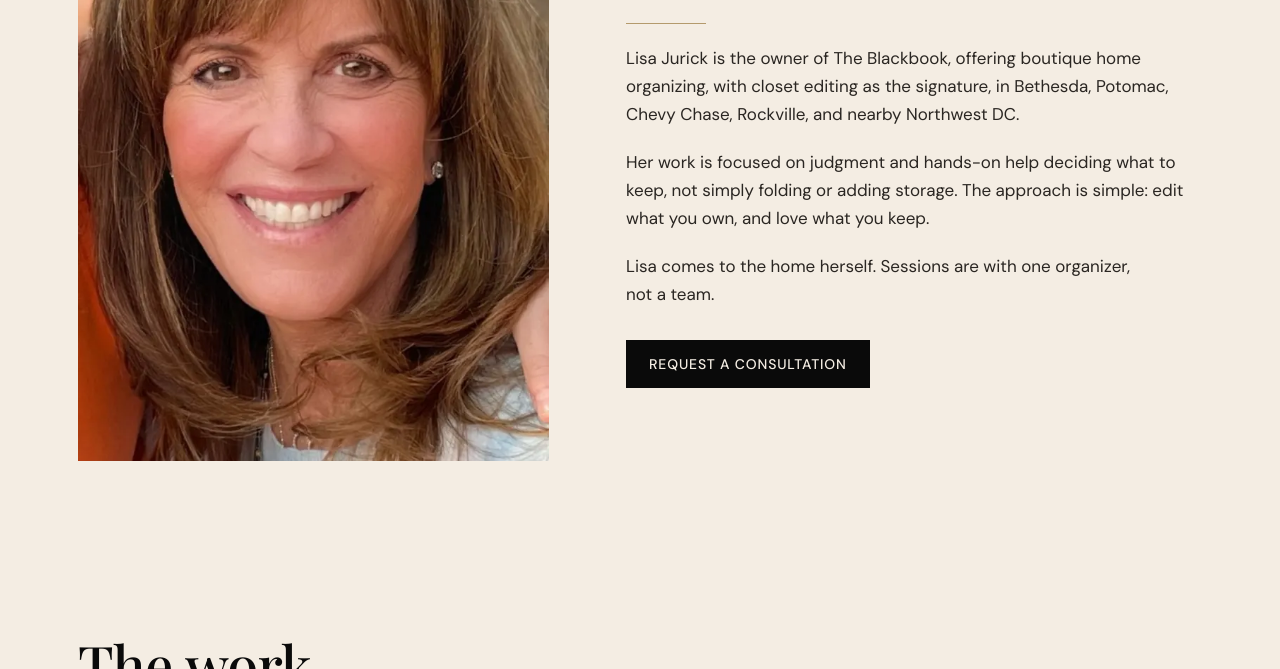
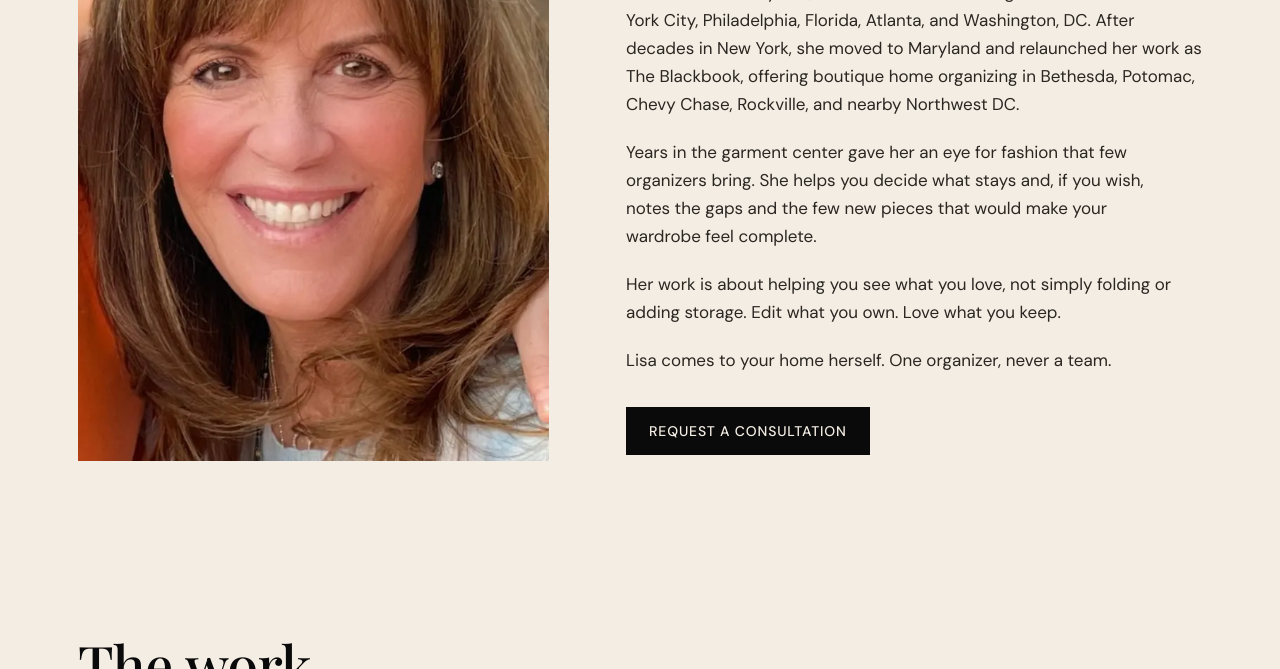
Before and after one commit to alixjurick-rgb/theblackbookllc, a plain HTML site: page about.html in a window 1280 px wide. Shown: the part 431-1100 px from the top of the page. Drawn offline with Linux system fonts and the light colour scheme.

Commit message:
Rewrite Lisa's About bio (#19)
* Rewrite Lisa's About bio.

Co-authored-by: alixjurick-rgb <alixjurick-rgb@users.noreply.github.com>

* Revise the wardrobe sentence in Lisa's bio.

Co-authored-by: alixjurick-rgb <alixjurick-rgb@users.noreply.github.com>

* Describe the edit as helping you see what you love.

Co-authored-by: alixjurick-rgb <alixjurick-rgb@users.noreply.github.com>

---------

Co-authored-by: Cursor Agent <cursoragent@cursor.com>
Co-authored-by: alixjurick-rgb <alixjurick-rgb@users.noreply.github.com>

```diff
--- a/about.html
+++ b/about.html
@@ -4,17 +4,17 @@
 <meta charset="utf-8">
 <meta name="viewport" content="width=device-width, initial-scale=1">
 <title>About Lisa Jurick | The Blackbook</title>
-<meta name="description" content="Lisa Jurick comes to your home for boutique home organizing, with closet editing as the signature, in Bethesda, Potomac, Chevy Chase, Rockville, and nearby Northwest DC.">
+<meta name="description" content="Lisa Jurick has edited high-end homes for more than 20 years. Now in Maryland, The Blackbook offers boutique home organizing in Bethesda, Potomac, Chevy Chase, Rockville, and NW DC.">
 <meta name="theme-color" content="#0A0A0A">
 <link rel="canonical" href="https://theblackbookllc.com/about">
 <meta property="og:type" content="website">
 <meta property="og:url" content="https://theblackbookllc.com/about">
 <meta property="og:title" content="About Lisa Jurick | The Blackbook">
-<meta property="og:description" content="Lisa Jurick comes to your home for boutique home organizing, with closet editing as the signature, in Bethesda, Potomac, Chevy Chase, Rockville, and nearby Northwest DC.">
+<meta property="og:description" content="Lisa Jurick has edited high-end homes for more than 20 years. Now in Maryland, The Blackbook offers boutique home organizing in Bethesda, Potomac, Chevy Chase, Rockville, and NW DC.">
 <meta property="og:image" content="https://theblackbookllc.com/assets/og-share.jpg">
 <meta name="twitter:card" content="summary_large_image">
 <meta name="twitter:title" content="About Lisa Jurick | The Blackbook">
-<meta name="twitter:description" content="Lisa Jurick comes to your home for boutique home organizing, with closet editing as the signature, in Bethesda, Potomac, Chevy Chase, Rockville, and nearby Northwest DC.">
+<meta name="twitter:description" content="Lisa Jurick has edited high-end homes for more than 20 years. Now in Maryland, The Blackbook offers boutique home organizing in Bethesda, Potomac, Chevy Chase, Rockville, and NW DC.">
 <meta name="twitter:image" content="https://theblackbookllc.com/assets/og-share.jpg">
 <link rel="icon" href="/favicon.ico" sizes="any">
 <link rel="icon" type="image/png" sizes="32x32" href="/favicon-32.png">
@@ -54,9 +54,10 @@
         <h1>Lisa&nbsp;Jurick</h1>
         <p class="role">Owner, The&nbsp;Blackbook</p>
         <span class="rule" aria-hidden="true"></span>
-        <p>Lisa Jurick is the owner of The Blackbook, offering boutique home organizing, with closet editing as the signature, in Bethesda, Potomac, Chevy Chase, Rockville, and nearby Northwest&nbsp;DC.</p>
-        <p>Her work is focused on judgment and hands-on help deciding what to keep, not simply folding or adding storage. The approach is simple: edit what you own, and love what you&nbsp;keep.</p>
-        <p>Lisa comes to the home herself. Sessions are with one organizer, not a&nbsp;team.</p>
+        <p>For more than 20 years, Lisa Jurick has edited high-end homes in New York City, Philadelphia, Florida, Atlanta, and Washington, DC. After decades in New York, she moved to Maryland and relaunched her work as The Blackbook, offering boutique home organizing in Bethesda, Potomac, Chevy Chase, Rockville, and nearby Northwest&nbsp;DC.</p>
+        <p>Years in the garment center gave her an eye for fashion that few organizers bring. She helps you decide what stays and, if you wish, notes the gaps and the few new pieces that would make your wardrobe feel&nbsp;complete.</p>
+        <p>Her work is about helping you see what you love, not simply folding or adding storage. Edit what you own. Love what you&nbsp;keep.</p>
+        <p>Lisa comes to your home herself. One organizer, never a&nbsp;team.</p>
         <div class="ctas">
           <a class="btn" href="#contact">Request a consultation</a>
         </div>
```
